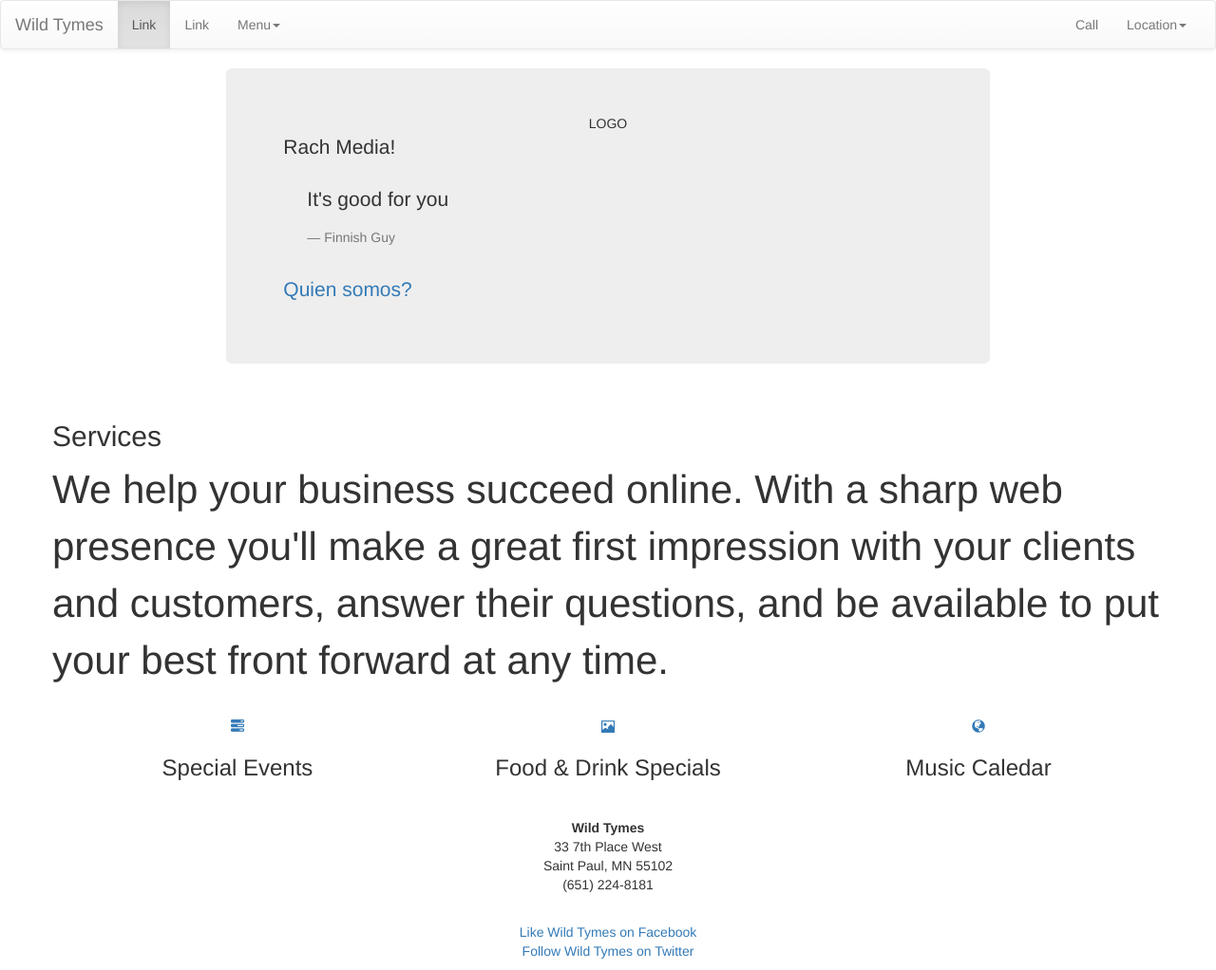
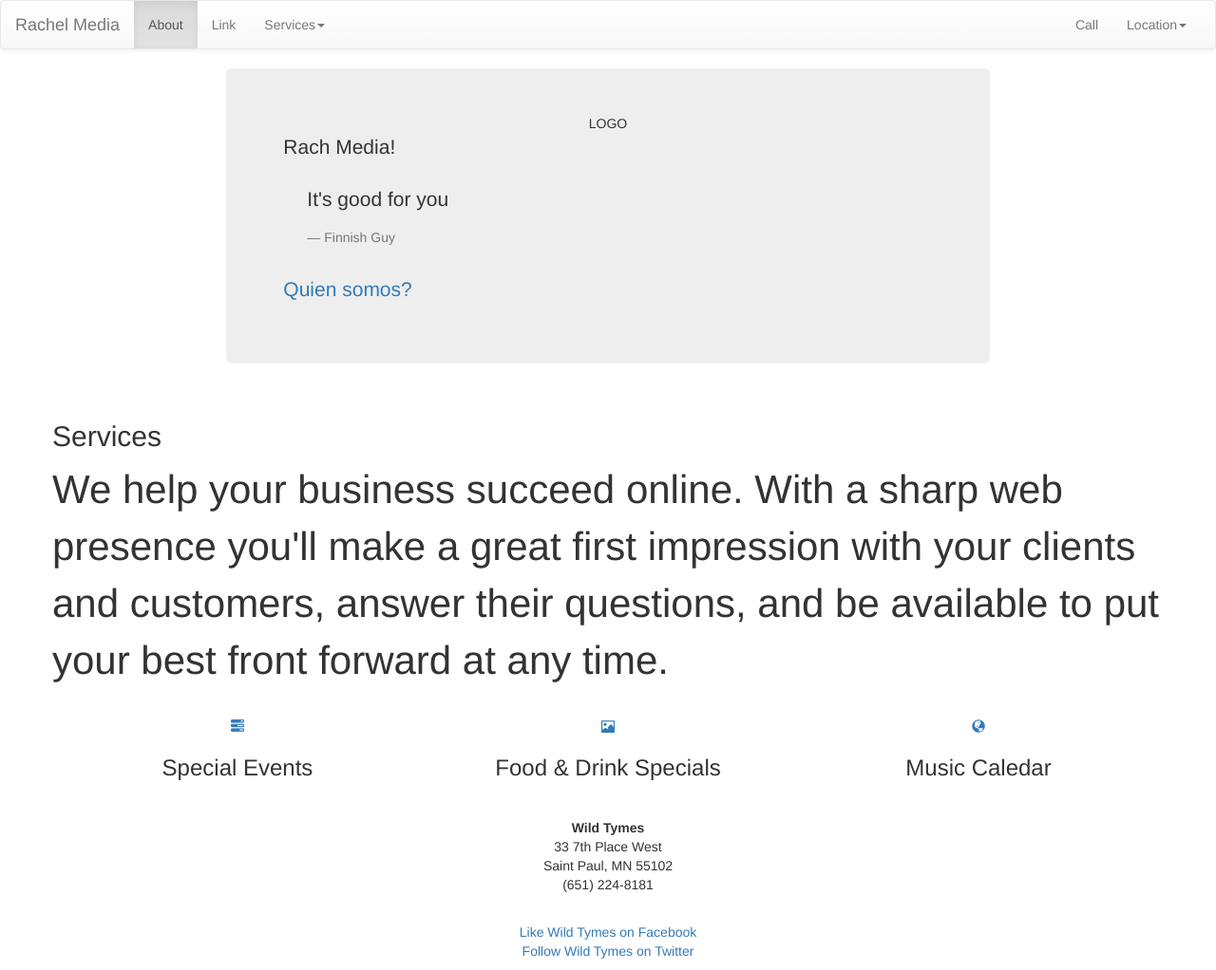
Before and after one commit to ryan258/rachel, a Jekyll site: the page built from index.html, in a window 1280 px wide. Shown: the whole page at 95% size. Built offline with Jekyll 4.4.1, drawn with Linux system fonts in a browser that asks for light colours; nearby versions of some CDN libraries; Markdown is read by kramdown in place of the engine named in the settings.

Commit message:
update services in nav

```diff
--- a/_includes/nav.html
+++ b/_includes/nav.html
@@ -8,25 +8,25 @@
         <span class="icon-bar"></span>
         <span class="icon-bar"></span>
       </button>
-      <a class="navbar-brand" href="#">Wild Tymes</a>
+      <a class="navbar-brand" href="#">Rachel Media</a>
     </div>
 
     <!-- Collect the nav links, forms, and other content for toggling -->
     <div class="collapse navbar-collapse" id="bs-example-navbar-collapse-1">
       <ul class="nav navbar-nav">
-        <li class="active"><a href="#">Link <span class="sr-only">(current)</span></a></li>
+        <li class="active"><a href="#">About<span class="sr-only">(current)</span></a></li>
         <li><a href="#">Link</a></li>
         <li class="dropdown">
-          <a href="#" class="dropdown-toggle" data-toggle="dropdown" role="button" aria-expanded="false">Menu<span class="caret"></span></a>
+          <a href="#" class="dropdown-toggle" data-toggle="dropdown" role="button" aria-expanded="false">Services<span class="caret"></span></a>
           <ul class="dropdown-menu" role="menu">
-            <li><a href="#">Breakfast</a></li>
-            <li><a href="#">Lunch</a></li>
-            <li><a href="#">Dinner</a></li>
-            <li><a href="#">Drinks</a></li>
+            <li><a href="#">Photography</a></li>
+            <li><a href="#">Web Development</a></li>
+            <li><a href="#">Design</a></li>
+            <li><a href="#">Branding</a></li>
             <li class="divider"></li>
-            <li><a href="#">Separated link</a></li>
+            <li><a href="#">Content</a></li>
             <li class="divider"></li>
-            <li><a href="#">One more separated link</a></li>
+            <li><a href="#">Print</a></li>
           </ul>
         </li>
       </ul>
```
